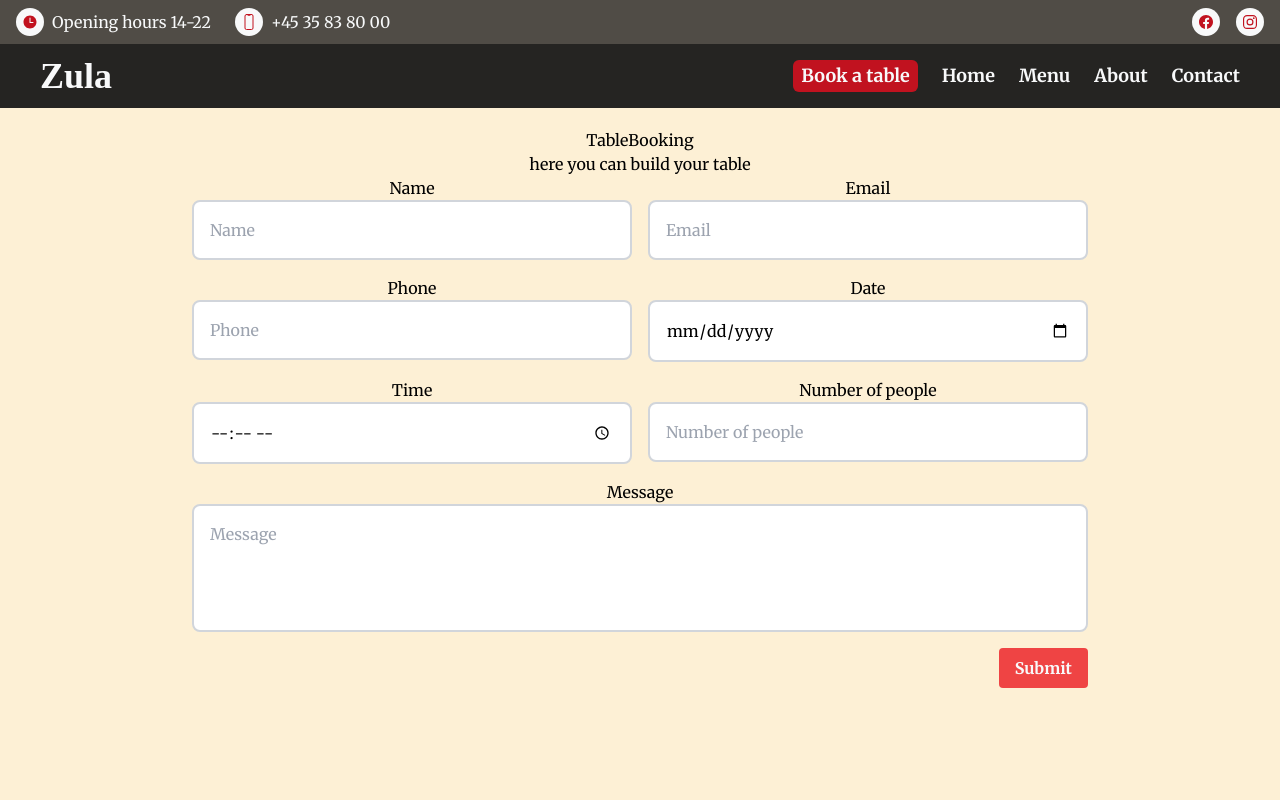
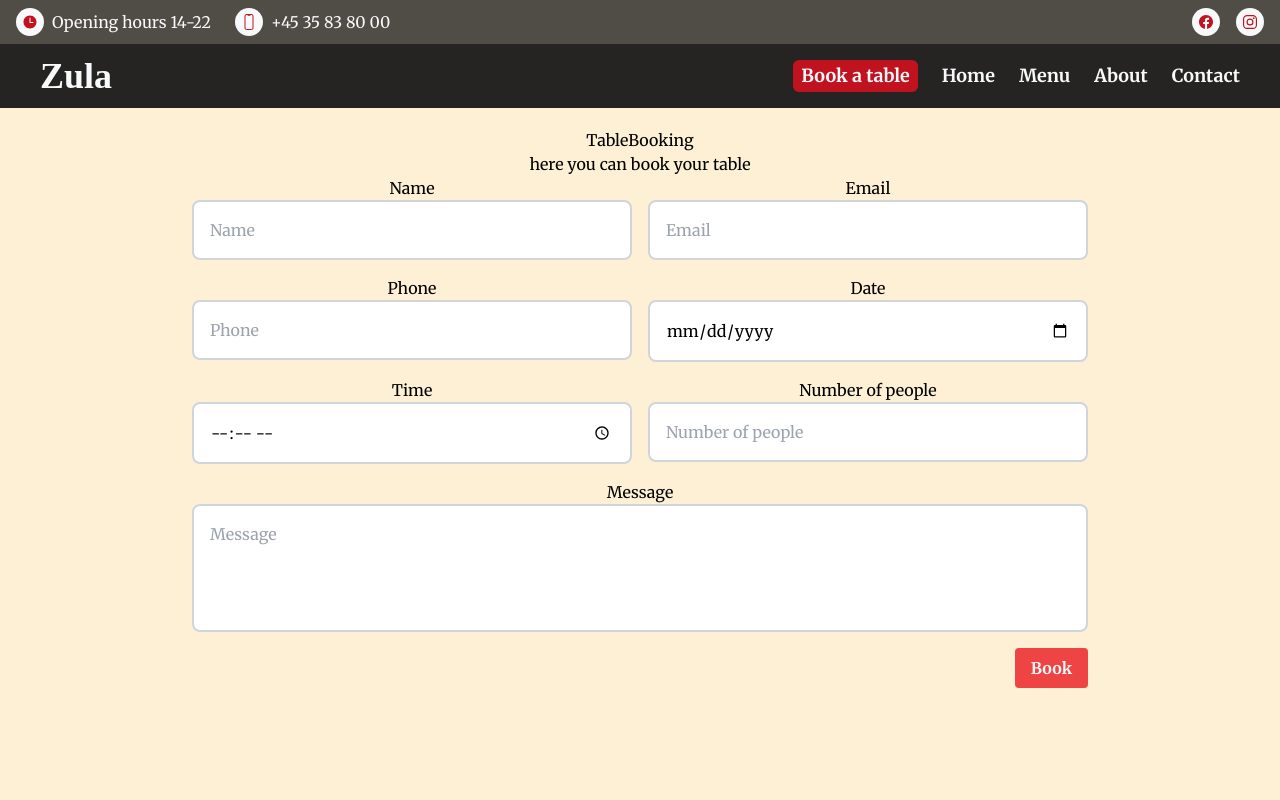
Before and after one commit to orindholt/zula-restaurant, a React (Create React App) app: page /table in a window 1280 px wide. Shown: the top 800 px of the page. Built offline with nearby package versions, Linux system fonts and the light colour scheme; a web font is replaced by a local one.

Commit message:
minor change to table booking component

```diff
--- a/src/components/calander/Calander.js
+++ /dev/null
@@ -1,19 +0,0 @@
-// creat a calander that can shows the date and time of restaurant table booking
-import React, { useState } from "react";
-import CalendarTemplate from "availability-calendar-react";
-
-const Calander = () => {
-	const [date, setDate] = useState(new Date());
-	const [selectedDate, setSelectedDate] = useState(new Date());
-	const [selectedTime, setSelectedTime] = useState(new Date());
-	const [selectedTable, setSelectedTable] = useState(1);
-
-	return (
-		<div>
-			Calander
-			<CalendarTemplate />
-		</div>
-	);
-};
-
-export default Calander;
--- a/src/pages/TableBooking.js
+++ b/src/pages/TableBooking.js
@@ -1,5 +1,3 @@
-// create a page that used to book a restaurant table
-
 import React from "react";
 import Layout from "../templates/Layout";
 const TableBooking = () => {
@@ -7,7 +5,7 @@ const TableBooking = () => {
 		<Layout>
 			<div className="table-booking text-center">
 				<h1>TableBooking</h1>
-				<p>here you can build your table</p>
+				<p>here you can book your table</p>
 				<form className="grid grid-cols-2 gap-4">
 					<div className="flex flex-col ">
 						<label>Name</label>
@@ -82,7 +80,7 @@ const TableBooking = () => {
 						className="bg-red-500 hover:bg-red-700 text-white font-bold py-2 px-4 rounded cursor-pointer col-span-2 w-fit justify-self-end"
 						type="submit"
 					>
-						Submit
+						Book
 					</button>
 				</form>
 			</div>
```
